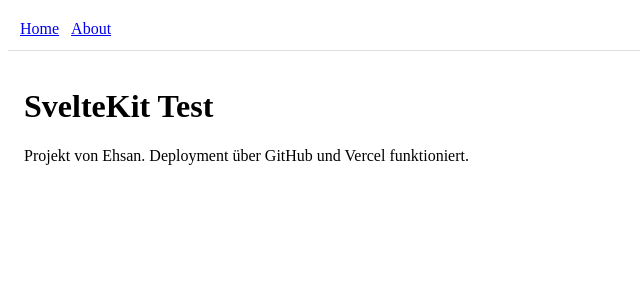
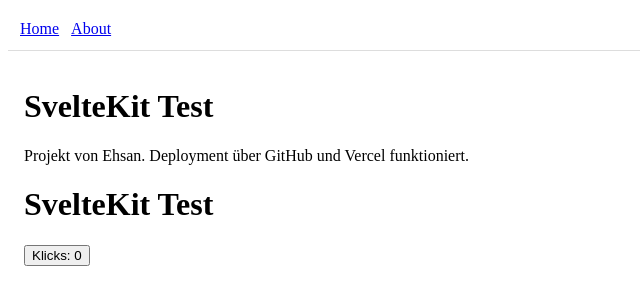
Before and after one commit to RavenVIP/svelte-test, a SvelteKit app: page / in a window 1280 px wide. Shown: the top 304 px of the page, without its empty margins (0-640 px from the left). Built offline with nearby package versions, Linux system fonts and the light colour scheme.

Commit message:
add about page and layout

```diff
--- a/src/routes/+page.svelte
+++ b/src/routes/+page.svelte
@@ -1,2 +1,11 @@
+<script>
+  let count = 0;
+</script>
+
 <h1>SvelteKit Test</h1>
 <p>Projekt von Ehsan. Deployment über GitHub und Vercel funktioniert.</p>
+
+<h1>SvelteKit Test</h1>
+<button on:click={() => count++}>
+  Klicks: {count}
+</button>
```
